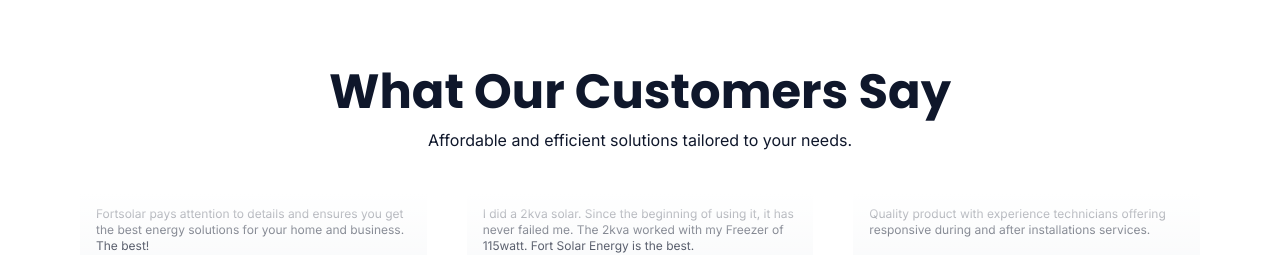
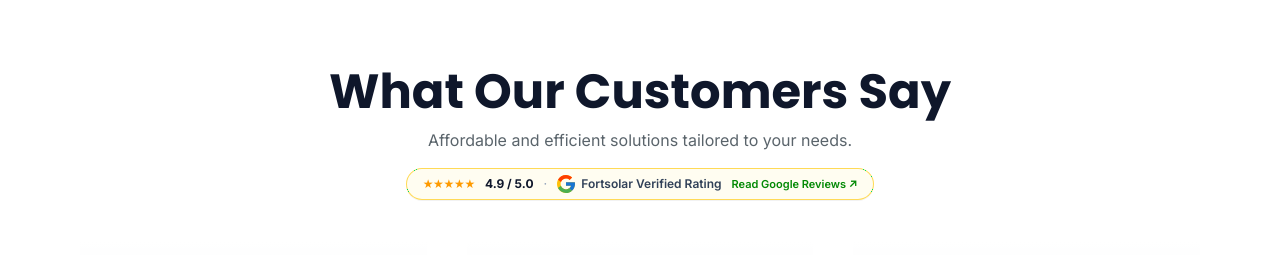
Before and after one commit to fort-solar/staging-landing-clone, a Next.js app: page / in a window 1280 px wide. Shown: the part 4740-4995 px from the top of the page. Built offline with nearby package versions, Linux system fonts and the light colour scheme; no server answers.

Commit message:
feat(landing): add consolidated Google verified rating badge to About testimonials

```diff
--- a/components/features/global/Testimonials.tsx
+++ b/components/features/global/Testimonials.tsx
@@ -2,6 +2,7 @@
 
 import React from 'react';
 import { StarIcon } from '../icons/StarIcon';
+import { GoogleIcon } from '../icons/GoogleIcon';
 import { TESTIMONIAL_CONTENT } from '../constants';
 import { motion } from "framer-motion";
 
@@ -59,7 +60,27 @@ const Testimonials = () => {
                     <p className="text-3xl md:text-4xl lg:text-5xl font-bold font-poppins">
                         What Our Customers Say
                     </p>
-                    <p>Affordable and efficient solutions tailored to your needs.</p>
+                    <p className="text-[#5A646B]">Affordable and efficient solutions tailored to your needs.</p>
+
+                    {/* Consolidated Google Verified Rating */}
+                    <a
+                      href="https://www.google.com/search?q=Fortsolar+Reviews"
+                      target="_blank"
+                      rel="noopener noreferrer"
+                      className="group inline-flex items-center gap-2.5 rounded-full border border-amber-300/80 bg-amber-50/70 px-4 py-1.5 text-xs font-medium text-amber-950 transition hover:bg-amber-100/90 shadow-2xs mt-1"
+                      title="View verified Fortsolar customer reviews on Google"
+                    >
+                      <span className="flex items-center text-amber-500 text-xs tracking-tight">★★★★★</span>
+                      <span className="font-bold text-slate-900">4.9 / 5.0</span>
+                      <span className="text-slate-400">·</span>
+                      <span className="flex items-center gap-1.5 font-semibold text-slate-700">
+                        <GoogleIcon />
+                        <span>Fortsolar Verified Rating</span>
+                      </span>
+                      <span className="text-[11px] font-semibold text-[#048A05] group-hover:translate-x-0.5 transition-transform">
+                        Read Google Reviews ↗
+                      </span>
+                    </a>
                 </div>
 
                 <div className="relative h-105 overflow-hidden">
--- /dev/null
+++ b/components/features/icons/GoogleIcon.tsx
@@ -0,0 +1,12 @@
+import React from 'react'
+
+export const GoogleIcon = () => {
+  return (
+   <svg width="18" height="18" viewBox="0 0 18 18" fill="none" xmlns="http://www.w3.org/2000/svg">
+<path d="M17.8249 7.23735H17.1V7.2H9V10.8H14.0863C13.3443 12.8956 11.3503 14.4 9 14.4C6.01785 14.4 3.6 11.9821 3.6 9C3.6 6.01785 6.01785 3.6 9 3.6C10.3765 3.6 11.6289 4.1193 12.5824 4.96755L15.1281 2.4219C13.5207 0.92385 11.3706 0 9 0C4.02975 0 0 4.02975 0 9C0 13.9702 4.02975 18 9 18C13.9702 18 18 13.9702 18 9C18 8.39655 17.9379 7.8075 17.8249 7.23735Z" fill="#FFC107"/>
+<path d="M1.03711 4.81095L3.99406 6.9795C4.79416 4.9986 6.73186 3.6 8.99941 3.6C10.376 3.6 11.6283 4.1193 12.5819 4.96755L15.1275 2.4219C13.5201 0.92385 11.37 0 8.99941 0C5.54251 0 2.54461 1.95165 1.03711 4.81095Z" fill="#FF3D00"/>
+<path d="M9.00053 17.9998C11.3252 17.9998 13.4375 17.1101 15.0346 15.6634L12.2491 13.3063C11.3151 14.0166 10.1739 14.4007 9.00053 14.3998C6.65963 14.3998 4.67198 12.9071 3.92318 10.8241L0.988281 13.0853C2.47778 16 5.50268 17.9998 9.00053 17.9998Z" fill="#4CAF50"/>
+<path d="M17.825 7.23736H17.1V7.20001H9V10.8H14.0864C13.7314 11.7974 13.092 12.6689 12.2472 13.307L12.2486 13.3061L15.0341 15.6632C14.837 15.8423 18 13.5 18 9.00001C18 8.39656 17.9379 7.80751 17.825 7.23736Z" fill="#1976D2"/>
+</svg>
+  )
+}
```
